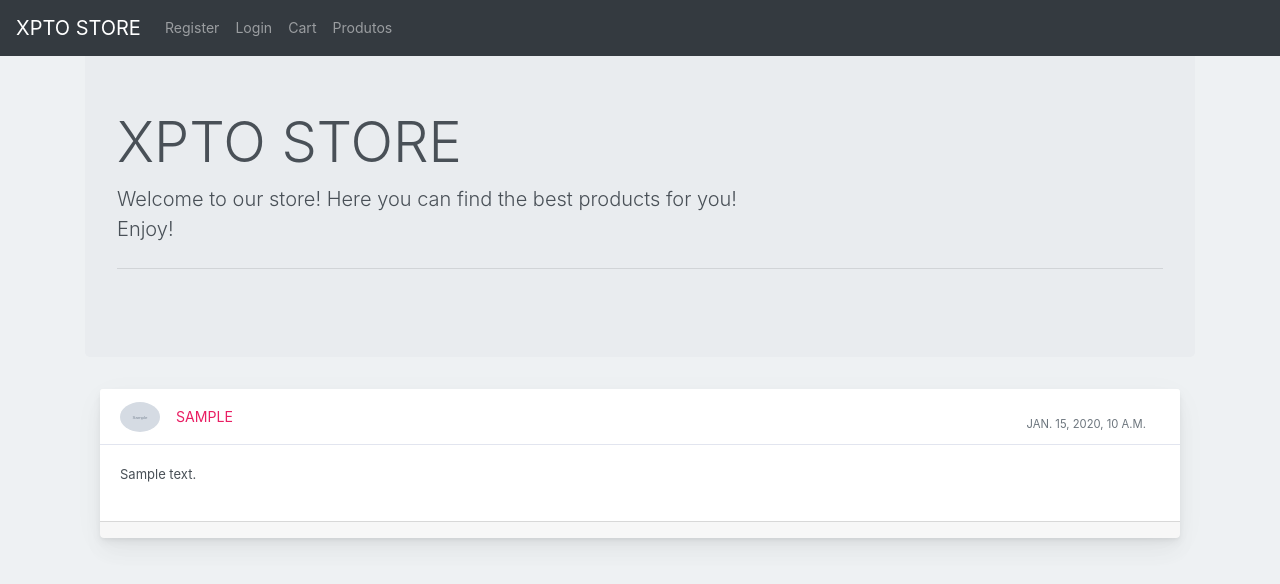
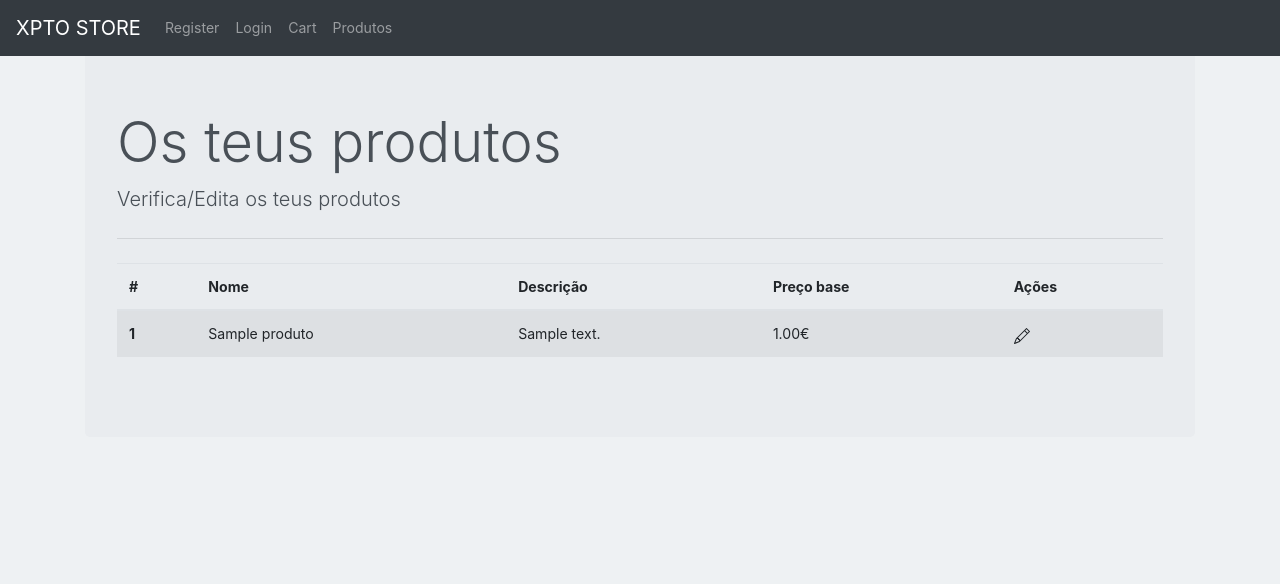
Before and after one commit to davhenriques/xpto, a Django app: template store/templates/produtos.html in a window 1280 px wide. Shown: the top 584 px of the page. Run offline with Django 4.2, Linux system fonts and the light colour scheme; tables that the repository leaves empty hold one stand-in row (values such as "Sample post"); the template is opened without the code that fills it: values that come from a table or form of the project are taken from there, most other values are stand-ins (such as "Sample title", 1, 10 or a date in 2020); grey boxes marked "Sample" are stand-in pictures; some libraries are stand-ins or nearby versions.

Commit message:
produtos table + modal

```diff
--- a/store/templates/produtos.html
+++ b/store/templates/produtos.html
@@ -6,7 +6,8 @@
 {% block css %}
     body {
     margin: 0;
-font-family: -apple-system, BlinkMacSystemFont, "Segoe UI", Roboto, "Helvetica Neue", Arial, "Noto Sans", sans-serif,
+    font-family: -apple-system, BlinkMacSystemFont, "Segoe UI", Roboto, "Helvetica Neue", Arial, "Noto Sans",
+    sans-serif,
     "Apple Color Emoji", "Segoe UI Emoji", "Segoe UI Symbol", "Noto Color Emoji";
     font-size: .88rem;
     font-weight: 400;
@@ -82,42 +83,49 @@ height: auto
     {% load static %}
     <div class="container my-4">
         <div class="jumbotron">
-    <h1 class="display-4">XPTO STORE</h1>
-    <p class="lead">Welcome to our store! Here you can find the best products for you! <br> Enjoy!</p>
+            <h1 class="display-4">Os teus produtos</h1>
+            <p class="lead">Verifica/Edita os teus produtos</p>
             <hr class="my-4">
             <p></p>
+            <table class="table table-striped table-responsive-md btn-table">
 
+                <thead>
+                <tr>
+                    <th>#</th>
+                    <th>Nome</th>
+                    <th>Descrição</th>
+                    <th>Preço base</th>
+                    <th>Ações</th>
+                </tr>
+                </thead>
+
+                <tbody>
+                {% for prod in prods %}
+                <tr>
+                    <th scope="row">{{ prod.id }}</th>
+
+                    <td>{{ prod.nome }}</td>
+                    <td>{{ prod.descricao }}</td>
+                    <td>{{ prod.precobase }}€</td>
+                    <td>
+{#                        <button type="button" class="btn btn-primary" data-toggle="modal" data-target="#EditProd">Launch demo modal</button>#}
+
+                        <svg role="button" data-toggle="modal" data-target="#EditProd" xmlns="http://www.w3.org/2000/svg" width="16" height="16" fill="currentColor" class="bi bi-pencil cursor-pointer" viewBox="0 0 16 16">
+                          <path d="M12.146.146a.5.5 0 0 1 .708 0l3 3a.5.5 0 0 1 0 .708l-10 10a.5.5 0 0 1-.168.11l-5 2a.5.5 0 0 1-.65-.65l2-5a.5.5 0 0 1 .11-.168l10-10zM11.207 2.5 13.5 4.793 14.793 3.5 12.5 1.207 11.207 2.5zm1.586 3L10.5 3.207 4 9.707V10h.5a.5.5 0 0 1 .5.5v.5h.5a.5.5 0 0 1 .5.5v.5h.293l6.5-6.5zm-9.761 5.175-.106.106-1.528 3.821 3.821-1.528.106-.106A.5.5 0 0 1 5 12.5V12h-.5a.5.5 0 0 1-.5-.5V11h-.5a.5.5 0 0 1-.468-.325z"/>
+                        </svg>
+                    </td>
+                </tr>
+                {% endfor %}
+                </tbody>
+
+            </table>
         </div>
-    {% for prod in produtos %}
-    <div class="container-fluid mt-10">
-      <div class="row">
-          <div class="col-md-12">
-              <div class="card mb-4">
-                  <div class="card-header">
-                      <div class="media flex-wrap w-100 align-items-center"> <img src="/media/{{post.image}}"
-                              class="d-block ui-w-40 rounded-circle" alt="">
-                          <div class="media-body ml-3"> <a href="/discussion/{{post.id}}" data-abc="true">{{post.user1}}</a>
-                          </div>
-                          <div class="text-muted small ml-3">
-                            <div class="px-4 pt-3">{{post.timestamp}} </div>
-                          </div>
-                      </div>
-                  </div>
-                  <div class="card-body">
-                      <p>{{post.post_content}}</p>
-                  </div>
-                  <div class="card-footer d-flex flex-wrap justify-content-between align-items-center px-0 pt-0 pb-3">
-                  </div>
-              </div>
-          </div>
-      </div>
-  </div>
-  {% endfor %}
+
 
     </div>
 
     <!-- Modal -->
-<div class="modal fade" id="questions" tabindex="-1" role="dialog" aria-labelledby="exampleModalLabel" aria-hidden="true">
+    <div class="modal fade" id="EditProd" tabindex="-1" role="dialog" aria-labelledby="exampleModalLabel" aria-hidden="true">
       <div class="modal-dialog" role="document">
         <div class="modal-content">
           <div class="modal-header">
@@ -126,29 +134,12 @@ height: auto
               <span aria-hidden="true">&times;</span>
             </button>
           </div>
-        {% if user.is_authenticated %}
           <div class="modal-body">
-          <form action="/" method="POST"> {% csrf_token %}
-          <div class="form-group">
-            <label for="exampleFormControlTextarea1">Post Your News Here</label>
-            <textarea class="form-control" id="content" name="content" rows="3"></textarea>
+
           </div>
-        </div>
-        {% else %}
-        {% comment %} <h3>Please Login to post</h3> {% endcomment %}
-        <div class="modal-body">
-          <form action="/nouser" method="POST"> {% csrf_token %}
-          <div class="form-group">
-            <label for="exampleFormControlTextarea1">Post Your News Here</label>
-            <textarea class="form-control" id="content" name="content" rows="3"></textarea>
-            <input type="file" class="form-control" id="file" accept="image/*" name="file" rows="3">
-            <input type="hidden" class="form-control" id="base64" accept="image/*" name="base64" rows="3">
-          </div>
-        </div>
-        {% endif %}
           <div class="modal-footer">
             <button type="button" class="btn btn-secondary" data-dismiss="modal">Close</button>
-          <button type="submit" class="btn btn-primary">Post</button>
+            <button type="button" class="btn btn-primary">Save changes</button>
           </div>
         </div>
       </div>
```
Also changed, not shown: store/views.py (+6 -4 lines). Lines whose indentation alone changed are shown as unchanged.
